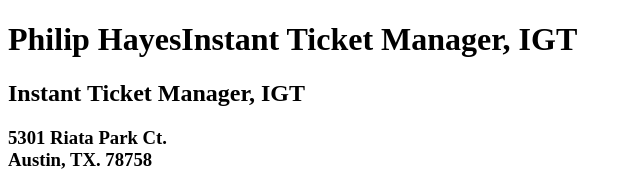
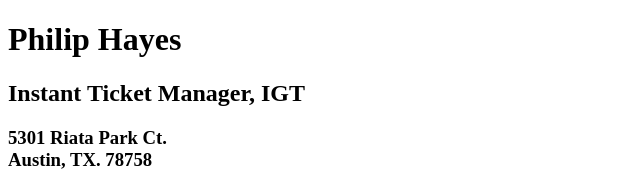
Before and after one commit to philiphayesigt/philiphayesigt.github.io, a plain HTML site: page index.html in a window 1280 px wide. Shown: the top 186 px of the page, without its empty margins (0-640 px from the left). Drawn offline with Linux system fonts and the light colour scheme.

Commit message:
Updated index

```diff
--- a/index.html
+++ b/index.html
@@ -6,7 +6,7 @@
 </head>
 
 <body>
-  <h1>Philip HayesInstant Ticket Manager, IGT </h1>
+  <h1>Philip Hayes</h1>
   <h2>Instant Ticket Manager, IGT</h2>
   <h3>5301 Riata Park Ct. <br> Austin, TX. 78758</h3>
   <br>
```
